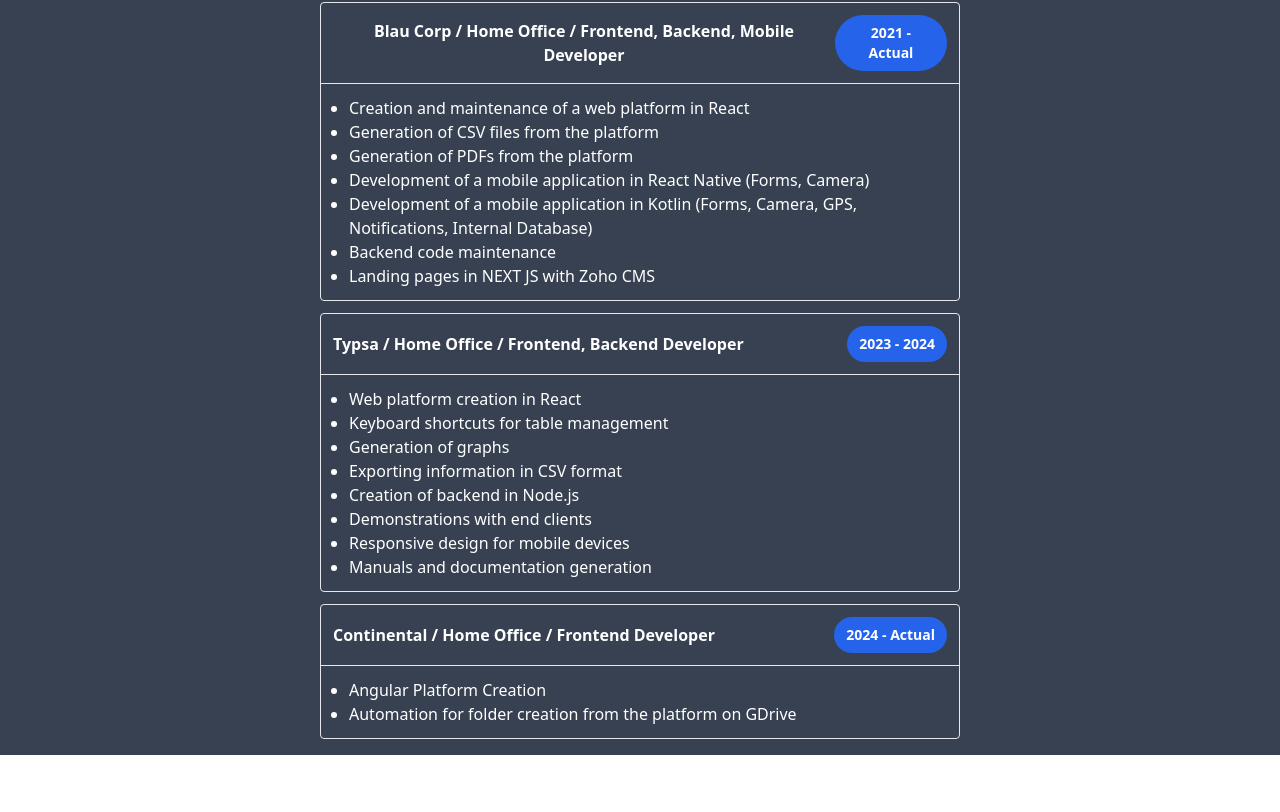
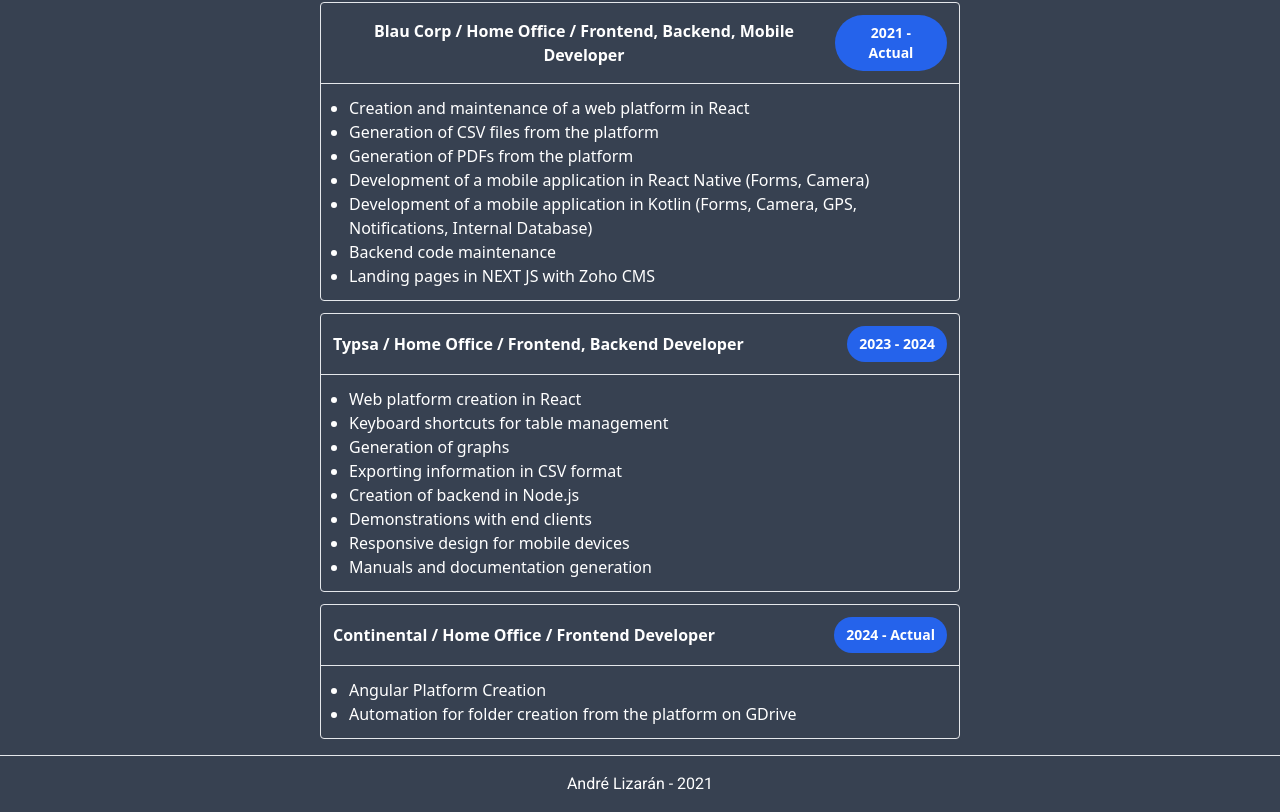
Before and after one commit to andrelizarandev/briefcase-2024-frontend, a Next.js app: page / in a window 1280 px wide. Shown: the part 774-1586 px from the top of the page. Before the commit the page ends 1529 px from the top, so only its background shows below. Built offline with nearby package versions, Linux system fonts and the light colour scheme.

Commit message:
Feat: Colores de fondo agregados a la clase de colores

```diff
--- a/src/app/classes/button.class.ts
+++ b/src/app/classes/button.class.ts
@@ -10,6 +10,6 @@
     `text-white text-sm py-2 px-3 rounded-full font-semibold items-center gap-x-2 hover:bg-slate-600`;
 
   public static whiteButton =
-    `bg-white text-gray-700 text-sm py-2 px-3 rounded font-semibold gap-x-2 flex gap-x-2 items-center hover:bg-gray-200`;
+    `bg-white ${ColorsClasses.textBdColor} text-sm py-2 px-3 rounded font-semibold gap-x-2 flex gap-x-2 items-center hover:bg-gray-200`;
 
 }
--- a/src/app/classes/colors.class.ts
+++ b/src/app/classes/colors.class.ts
@@ -16,16 +16,8 @@
   public static borderDarkerPrimaryColor = 'border-blue-700';
 
   // Secondary
-  public static textSecondaryColor = 'text-yellow-500';
+  public static bgColor = 'bg-gray-700';
 
-  public static textDarkerSecondaryColor = 'text-yellow-600';
-
-  public static bgSecondaryColor = 'bg-yellow-500';
-
-  public static bgDarkerSecondaryColor = 'bg-yellow-600';
-
-  public static bgDarkerSecondaryColorHover = 'hover:bg-yellow-600';
-
-  public static borderSecondaryColor = 'border-yellow-500';
+  public static textBdColor = 'text-gray-700';
 
 }
--- a/src/app/page.tsx
+++ b/src/app/page.tsx
@@ -29,7 +29,7 @@
 
       <TopBar/>
 
-      <div className='w-full min-h-screen flex flex-col font-sans bg-gray-700 text-white pt-20'>
+      <div className={`w-full min-h-screen flex flex-col font-sans ${ColorsClasses.bgColor} text-white pt-20`}>
 
         <div className={`h-full flex flex-col gap-y-4 p-4 ${globalPaddingX}`}>
 
@@ -46,6 +46,8 @@
         </div>
 
       </div>
+
+      <Footer/>
 
     </>
 
@@ -293,6 +295,20 @@
 
 }
 
+function Footer () {
+
+  return (
+
+    <div className={`border-t py-4 ${ColorsClasses.bgColor} text-white`}>
+
+      <p className='text-center'>André Lizarán - 2021</p>
+
+    </div>
+
+  )
+
+}
+
 // Data & Types
 
 // About Me
```
